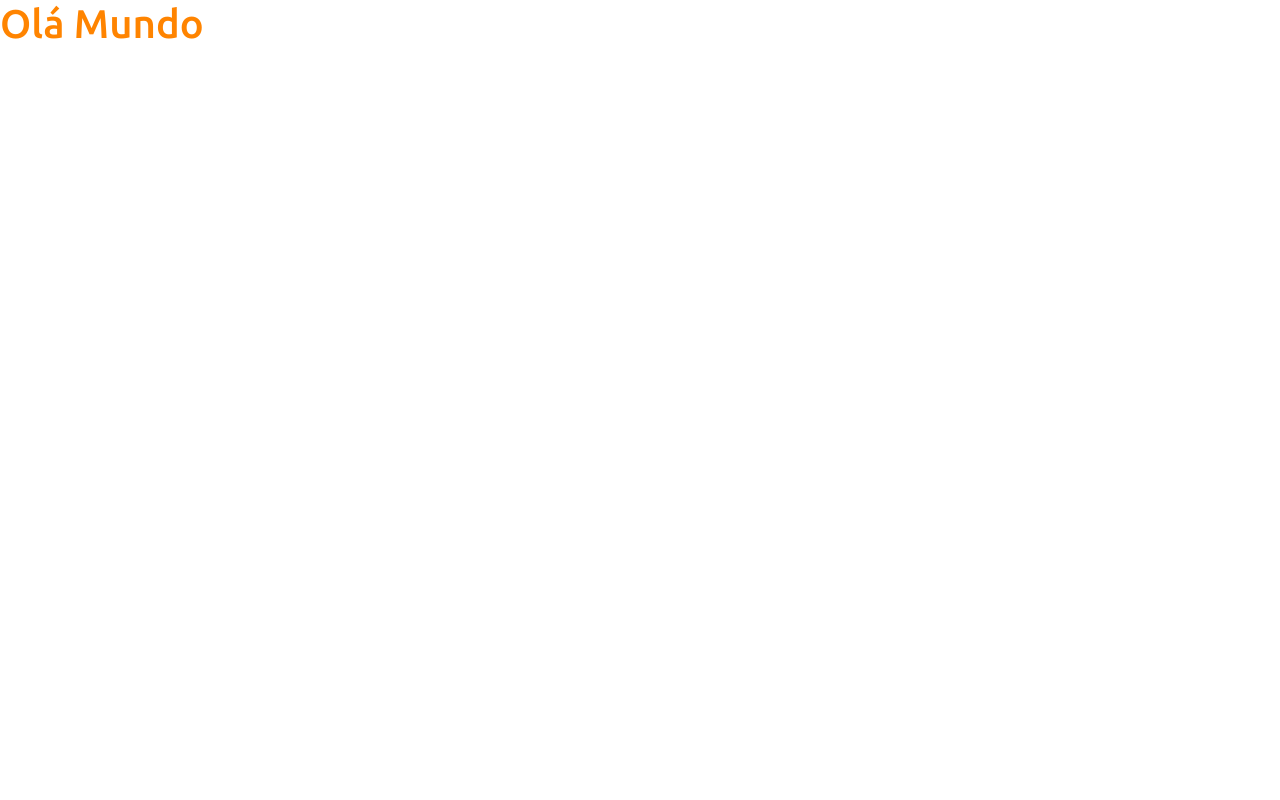
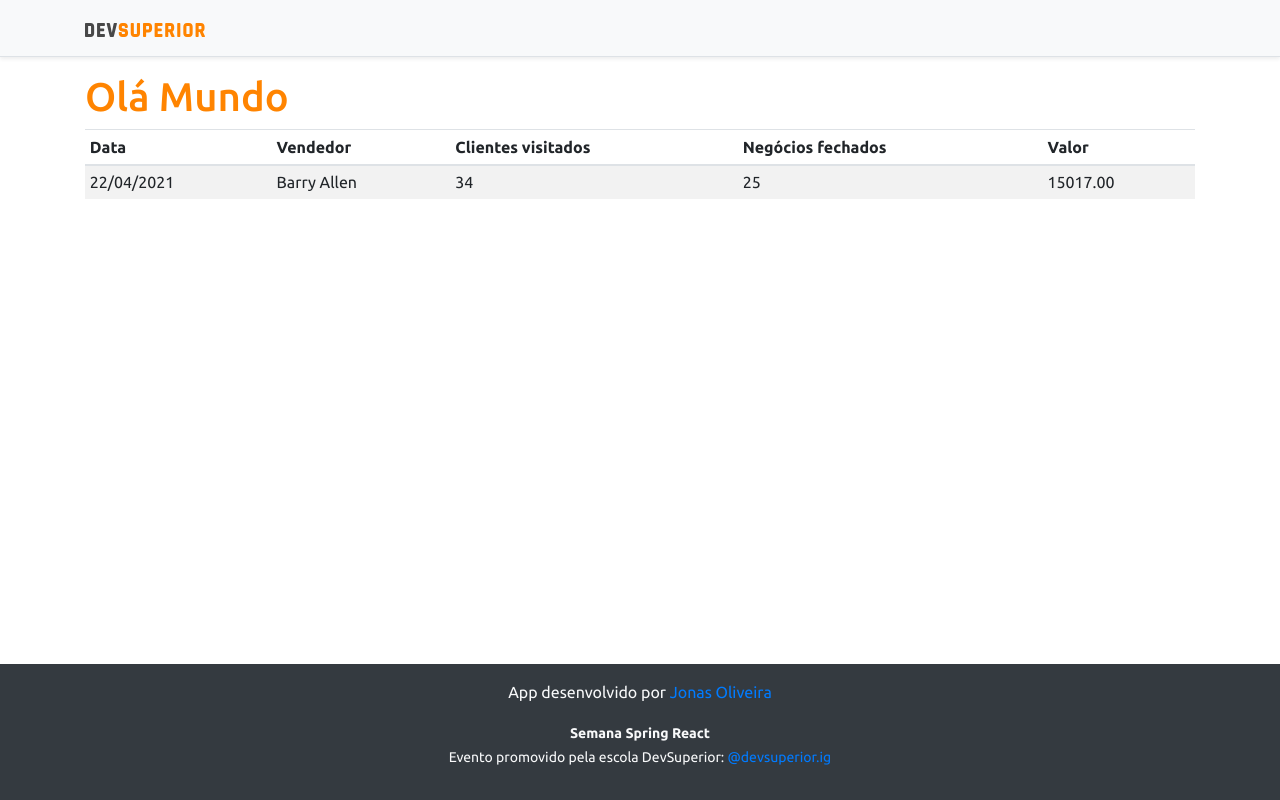
Before and after one commit to Jonascsoliveira/projeto-sds3, a React (Create React App) app in the folder frontend/: page / in a window 1280 px wide. Built offline with nearby package versions, Linux system fonts and the light colour scheme.

Commit message:
Basic Static components

```diff
--- a/frontend/src/App.tsx
+++ b/frontend/src/App.tsx
@@ -1,8 +1,17 @@
+import DataTable from 'components/DataTable';
+import Footer from 'components/Footer';
+import NavBar from 'components/NavBar';
+
 function App() {
   return (
-    <div>
-      <h1 className="text-primary">Olá Mundo</h1>
-    </div>
+    <>
+    <NavBar />
+      <div className="container">
+        <h1 className="text-primary">Olá Mundo</h1>
+        <DataTable />
+      </div>
+    <Footer />
+    </>
   );
 }
 
--- /dev/null
+++ b/frontend/src/components/DataTable/index.tsx
@@ -0,0 +1,27 @@
+const DataTable = () => {
+    return (
+        <div className="table-responsive">
+            <table className="table table-striped table-sm">
+                <thead>
+                    <tr>
+                        <th>Data</th>
+                        <th>Vendedor</th>
+                        <th>Clientes visitados</th>
+                        <th>Negócios fechados</th>
+                        <th>Valor</th>
+                    </tr>
+                </thead>
+                <tbody>
+                    <tr>
+                        <td>22/04/2021</td>
+                        <td>Barry Allen</td>
+                        <td>34</td>
+                        <td>25</td>
+                        <td>15017.00</td>
+                    </tr>
+                </tbody>
+            </table>
+        </div>
+    );
+}
+export default DataTable;
--- /dev/null
+++ b/frontend/src/components/Footer/index.tsx
@@ -0,0 +1,12 @@
+const Footer = () => {
+    return (
+        <footer className="footer mt-auto py-3 bg-dark">
+            <div className="container">
+                <p className="text-light">App desenvolvido por <a href="https://github.com/Jonascsoliveira" target="_blank" rel="noreferrer">Jonas Oliveira</a></p>
+                <p className="text-light"><small><strong>Semana Spring React</strong><br />
+            Evento promovido pela escola DevSuperior: <a href="https://instagram.com/devsuperior.ig" target="_blank" rel="noreferrer">@devsuperior.ig</a></small></p>
+            </div>
+        </footer>
+    );
+}
+export default Footer;
--- /dev/null
+++ b/frontend/src/components/NavBar/index.tsx
@@ -0,0 +1,14 @@
+import ImgDsDark from 'assets/img/ds_dark.svg';
+
+const NavBar = () => {
+    return (
+        <div className="d-flex flex-column flex-md-row align-items-center p-3 px-md-4 mb-3 bg-light border-bottom shadow-sm">
+            <div className="container">
+                <nav className="my-2 my-md-0 mr-md-3">
+                    <img src={ImgDsDark} alt="DevSuperior" width="120" />
+                </nav>
+            </div>
+        </div>
+    );
+}
+export default NavBar;
```
Also changed, not shown: frontend/src/assets/img/ds_dark.svg (added).
